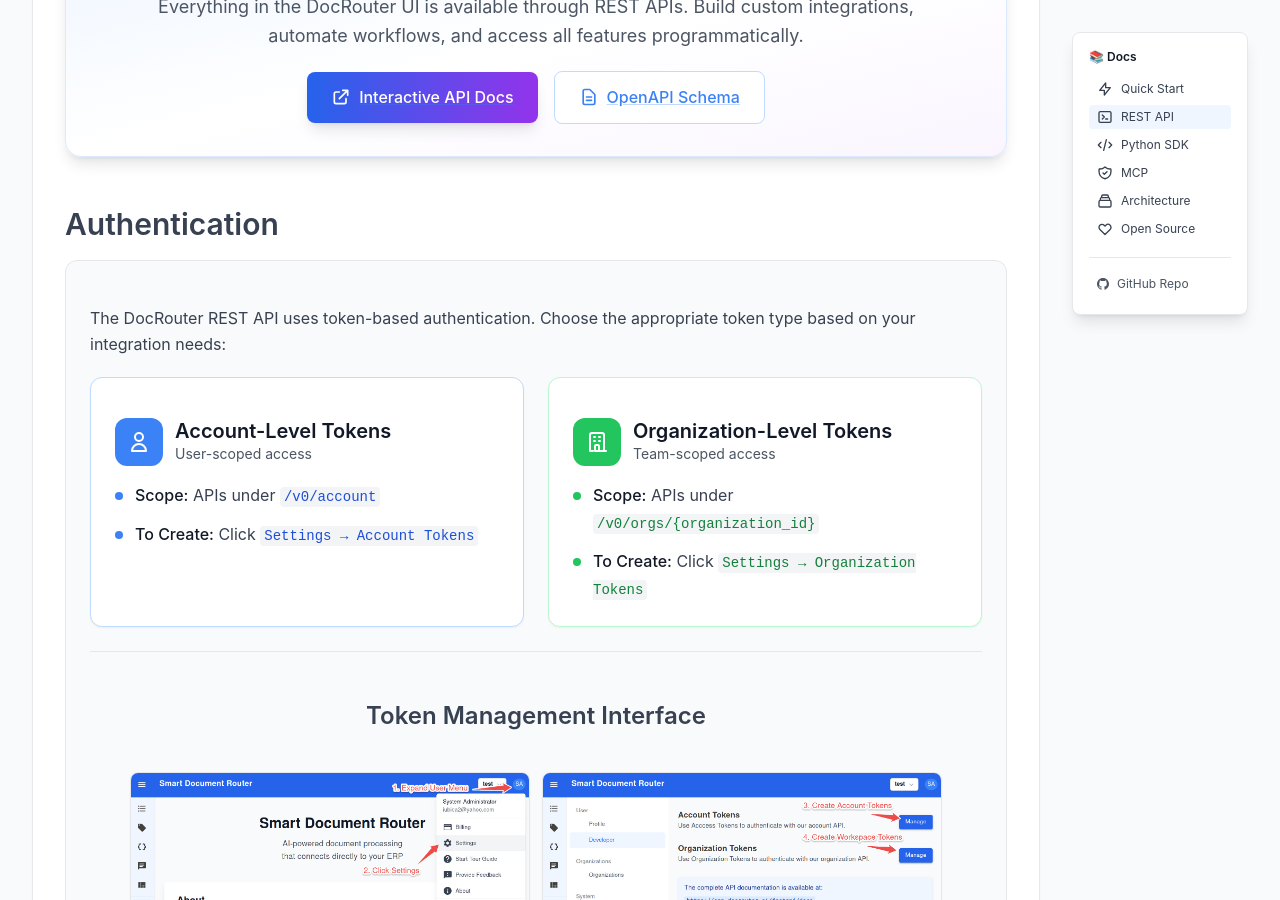
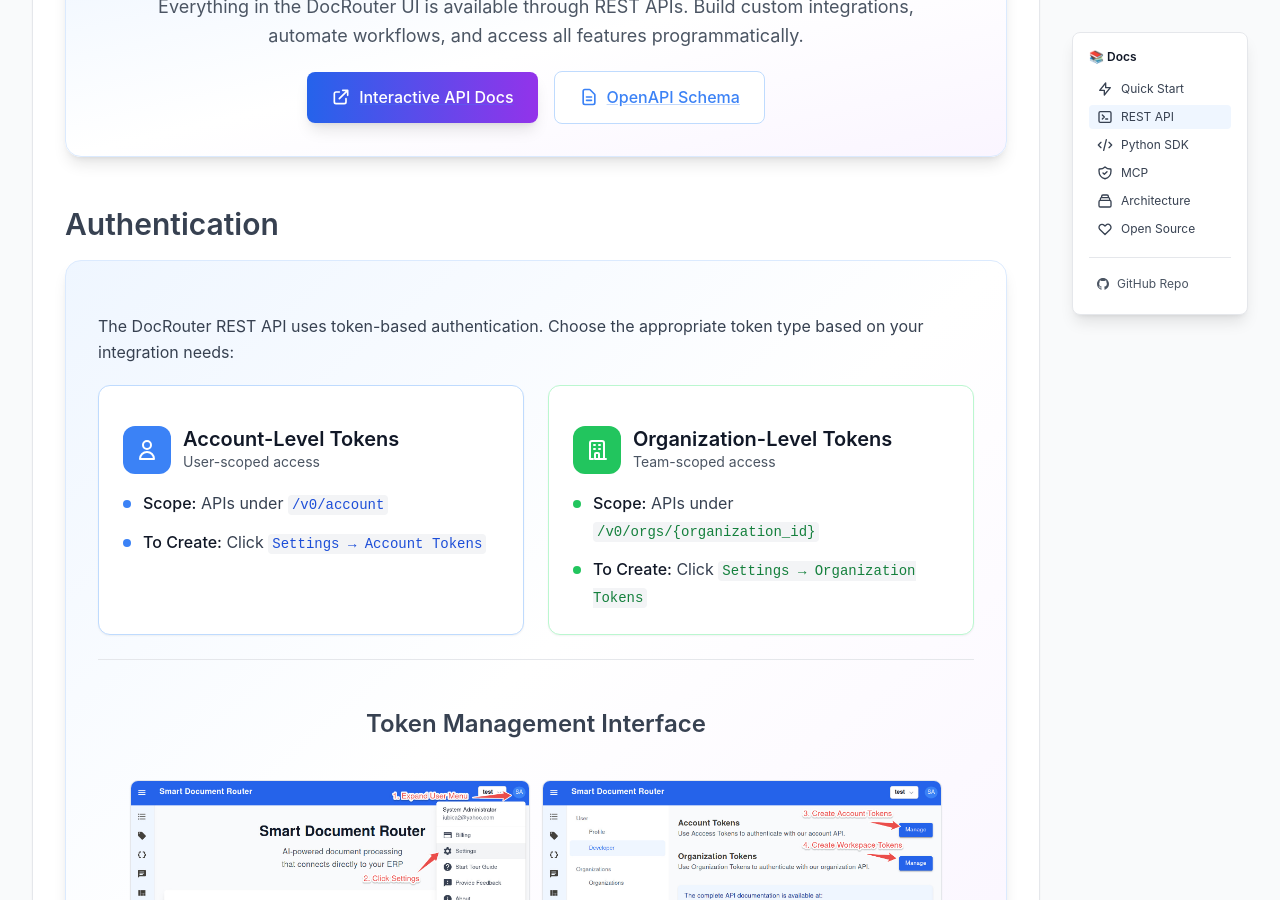
Before and after one commit to analytiq-hub/docrouter.github.io, a Jekyll site: the page built from rest-api.md, in a window 1280 px wide and 900 px high, scrolled down 304 px. Built offline with Jekyll 4.4.1, drawn with Linux system fonts in a browser that asks for light colours; nearby versions of some CDN libraries.

Commit message:
Apply consistent subtle styling to Authentication and Resources sections
- Update Authentication section to match Interactive Documentation styling
- Update Resources & Tools section with same gradient background
- Apply consistent rounded corners, padding, borders, and shadows
- Create unified visual design across all main content sections
- Maintain professional appearance with subtle blue-purple gradients

```diff
--- a/rest-api.md
+++ b/rest-api.md
@@ -31,7 +31,7 @@
 
 ## Authentication
 
-<div class="bg-gray-50 rounded-xl p-6 mb-8 border border-gray-200">
+<div class="bg-gradient-to-br from-blue-50 via-white to-purple-50 rounded-2xl p-8 mb-8 border border-blue-100 shadow-lg">
   <p class="text-gray-700 leading-relaxed mb-6">
     The DocRouter REST API uses token-based authentication. Choose the appropriate token type based on your integration needs:
   </p>
@@ -422,7 +422,8 @@
 
 ## Resources & Tools
 
-<div class="grid md:grid-cols-2 gap-6">
+<div class="bg-gradient-to-br from-blue-50 via-white to-purple-50 rounded-2xl p-8 mb-8 border border-blue-100 shadow-lg">
+  <div class="grid md:grid-cols-2 gap-6">
   <!-- OpenAPI Specification Panel -->
   <div class="bg-white border border-gray-200 rounded-xl p-6 shadow-sm hover:shadow-lg transition-shadow">
     <div class="flex items-center gap-3 mb-4 mt-4">
@@ -482,3 +483,4 @@
     </div>
   </div>
 </div>
+</div>
```
